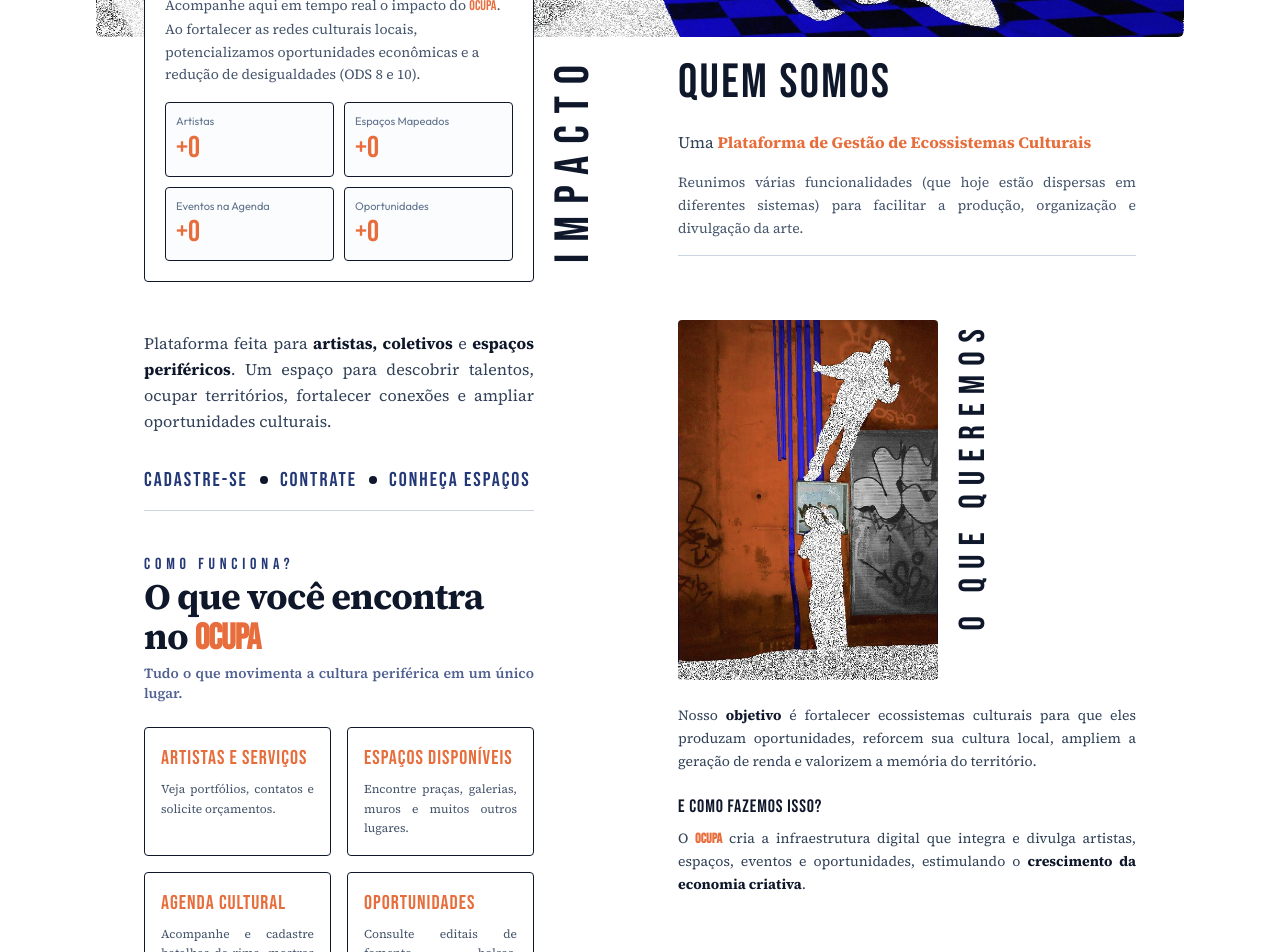
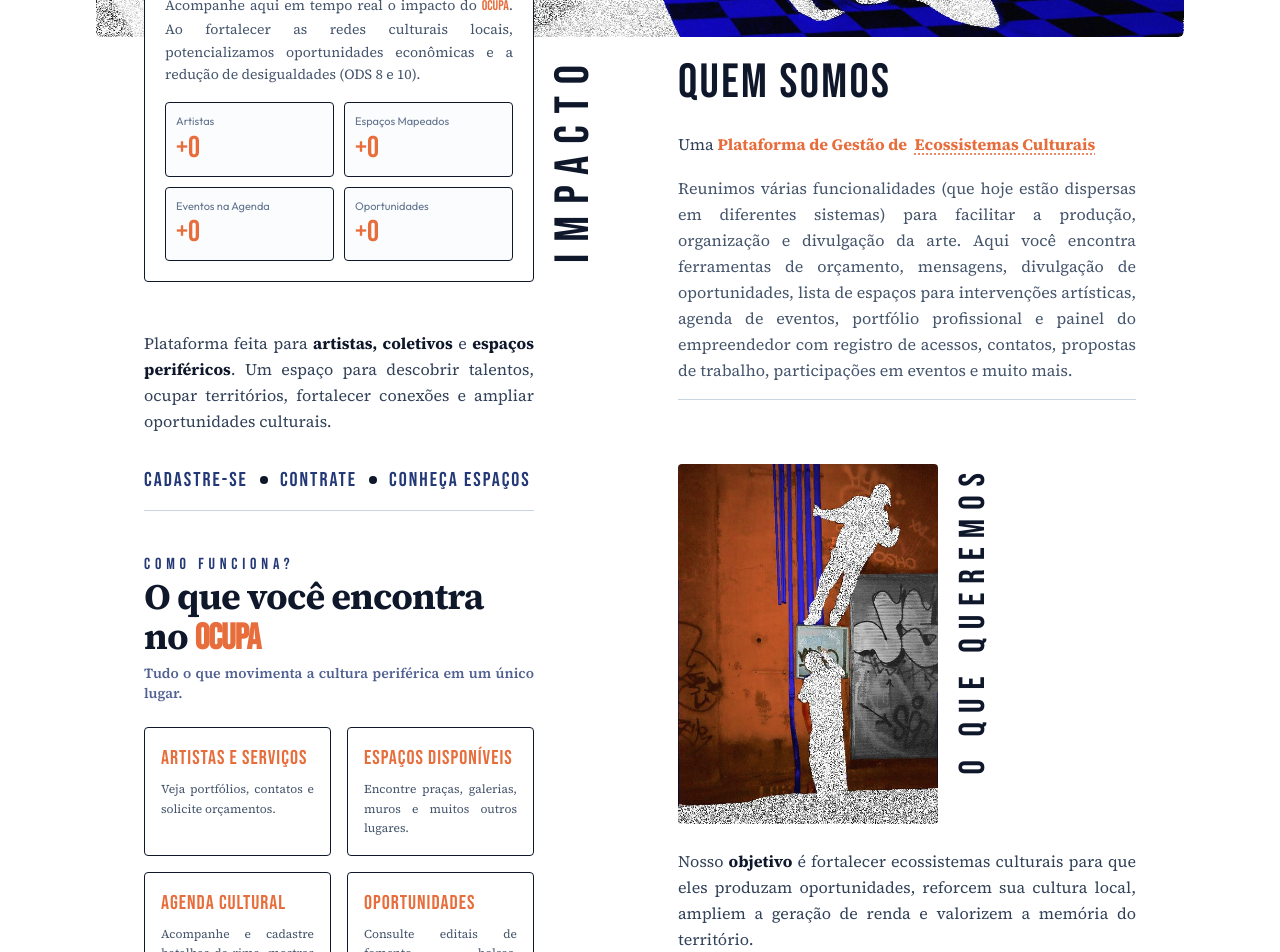
Before and after one commit to brunadoliveiraa/ocupa-frontend, a React (Vite) app: page / in a window 1280 px wide. Shown: the part 520-1472 px from the top of the page. Built offline with nearby package versions, Linux system fonts and the light colour scheme; no server answers.

Commit message:
chore:  editando textos e alinhamento da home

```diff
--- a/src/App.tsx
+++ b/src/App.tsx
@@ -36,6 +36,75 @@ import PainelPage from "./pages/PainelPage";
 import RegisterPage from "./pages/RegisterPage";
 
 const API_URL = import.meta.env.VITE_API_URL || "http://localhost:8080";
+
+function EcossistemasTooltip() {
+  const [isOpen, setIsOpen] = useState(false);
+
+  return (
+    <span className="relative inline-block">
+      <button
+        type="button"
+        onClick={() => setIsOpen((prev) => !prev)}
+        onMouseEnter={() => setIsOpen(true)}
+        onMouseLeave={() => setIsOpen(false)}
+        onFocus={() => setIsOpen(true)}
+        onBlur={() => setIsOpen(false)}
+        aria-expanded={isOpen}
+        aria-describedby="tooltip-ecossistemas"
+        className="font-bold text-ocupa underline decoration-dotted underline-offset-4 decoration-ocupa/80 hover:decoration-ocupa transition-all cursor-pointer focus:outline-none focus:ring-1 focus:ring-ocupa rounded-xs inline bg-ocupa/10 px-1 py-0.5"
+      >
+        Ecossistemas Culturais
+      </button>
+
+      {isOpen && (
+        <span
+          id="tooltip-ecossistemas"
+          role="tooltip"
+          className="absolute bottom-full left-1/2 -translate-x-1/2 mb-3 w-84 sm:w-[420px] p-5 bg-white dark:bg-slate-900 text-slate-900 dark:text-slate-100 text-sm rounded-sm shadow-xl border border-slate-900 dark:border-slate-600 z-50 text-left font-normal normal-case leading-relaxed block pointer-events-none transition-all"
+        >
+          {/* Top Badge & Header */}
+          <span className="flex items-center justify-between gap-2 mb-3 pb-2.5 border-b border-slate-200 dark:border-slate-800">
+            <span className="flex items-center gap-2">
+              <span className="bg-ocupa text-white text-xs font-display uppercase tracking-wider px-2 py-0.5 rounded">
+                💡 Conceito
+              </span>
+              <strong className="font-display text-base tracking-wider uppercase text-ocupa">
+                Ecossistema Cultural
+              </strong>
+            </span>
+            <span className="text-xs text-slate-500 dark:text-slate-400">📍 Território</span>
+          </span>
+
+          {/* Main Definition Text */}
+          <span className="block text-slate-700 dark:text-slate-300 text-sm leading-relaxed space-y-3">
+            <span className="block text-justify">
+              <strong className="text-slate-900 dark:text-white font-semibold">Ecossistema cultural</strong> é um território — como um bairro, comunidade ou cidade — onde artistas, coletivos, espaços culturais, produtores, instituições e moradores se conectam para criar, compartilhar e fortalecer a cultura local.
+            </span>
+
+            {/* Visual Tags Grid */}
+            <span className="grid grid-cols-2 gap-2 pt-1">
+              <span className="flex items-center gap-1.5 bg-slate-100 dark:bg-slate-800 text-slate-800 dark:text-slate-200 px-2.5 py-1.5 rounded text-xs border border-slate-300 dark:border-slate-700">
+                🎨 Artistas & Coletivos
+              </span>
+              <span className="flex items-center gap-1.5 bg-slate-100 dark:bg-slate-800 text-slate-800 dark:text-slate-200 px-2.5 py-1.5 rounded text-xs border border-slate-300 dark:border-slate-700">
+                🏛️ Espaços & Centros
+              </span>
+              <span className="flex items-center gap-1.5 bg-slate-100 dark:bg-slate-800 text-slate-800 dark:text-slate-200 px-2.5 py-1.5 rounded text-xs border border-slate-300 dark:border-slate-700">
+                🎬 Produtores & Eventos
+              </span>
+              <span className="flex items-center gap-1.5 bg-slate-100 dark:bg-slate-800 text-slate-800 dark:text-slate-200 px-2.5 py-1.5 rounded text-xs border border-slate-300 dark:border-slate-700">
+                🤝 Moradores & Rede
+              </span>
+            </span>
+          </span>
+
+          {/* Pointer Arrow */}
+          <span className="absolute top-full left-1/2 -translate-x-1/2 border-8 border-transparent border-t-slate-900 dark:border-t-slate-600" />
+        </span>
+      )}
+    </span>
+  );
+}
 
 export default function App() {
   const [route, setRoute] = useState(() => pathToRoute(window.location.pathname));
@@ -148,7 +217,7 @@ export default function App() {
                         </h2>
                         <Badge color="failure" className="font-body text-xs uppercase tracking-wider">Ao Vivo</Badge>
                       </div>
-                      <p className="text-xs sm:text-sm text-slate-600 dark:text-slate-400 leading-relaxed">
+                      <p className="text-xs sm:text-sm text-slate-600 dark:text-slate-400 leading-relaxed text-justify">
                         Acompanhe aqui em tempo real o impacto do <span className="font-display text-ocupa">OCUPA</span>. Ao fortalecer as redes culturais locais, potencializamos oportunidades econômicas e a redução de desigualdades (ODS 8 e 10).
                       </p>
                       <div className="grid grid-cols-2 gap-2.5">
@@ -275,11 +344,12 @@ export default function App() {
                     <h2 className="font-display text-4xl lg:text-5xl tracking-wider uppercase leading-tight text-slate-900 dark:text-white">
                       Quem Somos
                     </h2>
-                    <p className="text-slate-700 dark:text-slate-300 leading-relaxed text-sm sm:text-base text-justify">
-                      Uma <strong className="text-ocupa">Plataforma de Gestão de Ecossistemas Culturais</strong>
+                    <p className="text-slate-700 dark:text-slate-300 leading-relaxed text-base text-justify">
+                      Uma <span className="text-ocupa font-bold">Plataforma de Gestão de </span>
+                      <EcossistemasTooltip />
                     </p>
-                    <p className="text-xs sm:text-sm text-slate-600 dark:text-slate-400 leading-relaxed text-justify">
-                      Reunimos várias funcionalidades (que hoje estão dispersas em diferentes sistemas) para facilitar a produção, organização e divulgação da arte.
+                    <p className="text-base text-slate-600 dark:text-slate-400 leading-relaxed text-justify">
+                      Reunimos várias funcionalidades (que hoje estão dispersas em diferentes sistemas) para facilitar a produção, organização e divulgação da arte. Aqui você encontra ferramentas de orçamento, mensagens, divulgação de oportunidades, lista de espaços para intervenções artísticas, agenda de eventos, portfólio profissional e painel do empreendedor com registro de acessos, contatos, propostas de trabalho, participações em eventos e muito mais.
                     </p>
                     <hr className="border-slate-300 dark:border-slate-700 mt-4" />
                   </div>
@@ -303,7 +373,7 @@ export default function App() {
 
                       {/* Textos sobre missão */}
                       <div className="space-y-4 flex-1 w-full max-w-full">
-                        <p className="text-xs sm:text-sm text-slate-700 dark:text-slate-300 leading-relaxed text-justify">
+                        <p className="text-base text-slate-700 dark:text-slate-300 leading-relaxed text-justify">
                           Nosso <strong className="text-slate-900 dark:text-white font-bold">objetivo</strong> é fortalecer ecossistemas culturais para que eles produzam oportunidades, reforcem sua cultura local, ampliem a geração de renda e valorizem a memória do território.
                         </p>
 
@@ -311,8 +381,8 @@ export default function App() {
                           <p className="font-display text-base sm:text-lg tracking-wider uppercase text-slate-900 dark:text-white">
                             E como fazemos isso?
                           </p>
-                          <p className="text-xs sm:text-sm text-slate-700 dark:text-slate-300 leading-relaxed text-justify">
-                            O <strong className="font-display text-ocupa">OCUPA</strong> cria a infraestrutura digital que integra e divulga artistas, espaços, eventos e oportunidades, estimulando o{" "}
+                          <p className="text-base text-slate-700 dark:text-slate-300 leading-relaxed text-justify">
+                            O <strong className="font-bold text-ocupa">OCUPA</strong> cria a infraestrutura digital que integra e divulga artistas, espaços, eventos e oportunidades, estimulando o{" "}
                             <strong className="text-slate-900 dark:text-white font-bold">crescimento da economia criativa</strong>.
                           </p>
                         </div>
```
